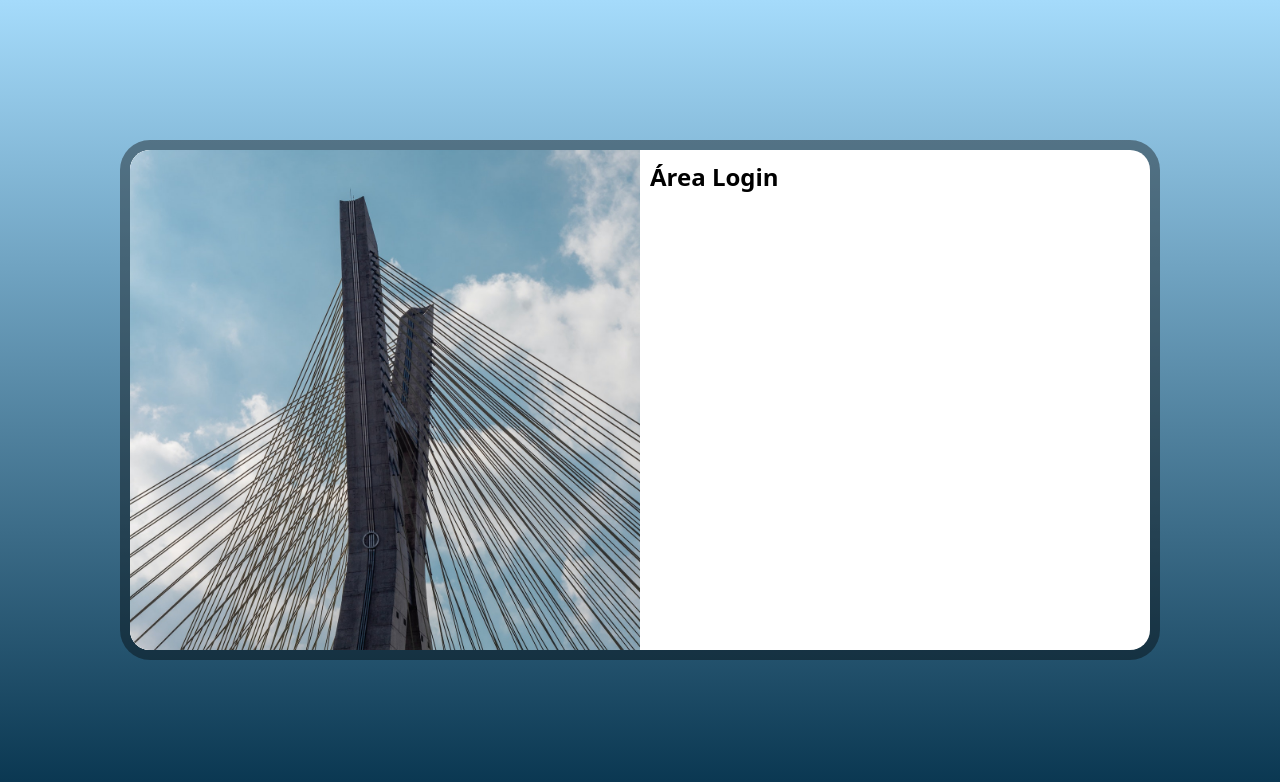
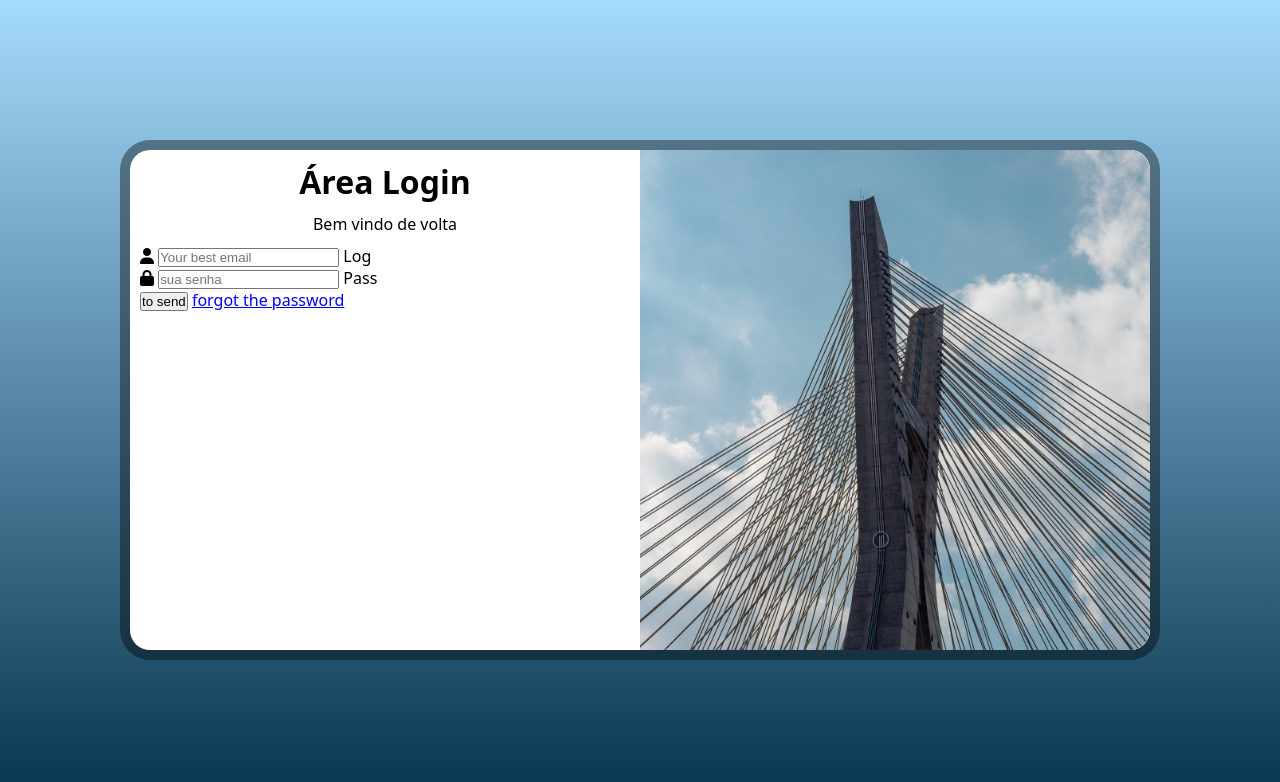
Before and after one commit to NayIubriniz/Projeto-Login, a plain HTML site: page index.html in a window 1280 px wide. Drawn offline with Linux system fonts and the light colour scheme.

Commit message:
form-in-progress

```diff
--- a/estilos/mq.css
+++ b/estilos/mq.css
@@ -31,12 +31,15 @@
         width: 1020px;
     }
     section#login > div#img{
-        float: left;
+        float: right;
         width: 50%;
         height: 100%;
     }
     section#login div#form{
-        float: right;
+        float: left;
         width: 50%;
     }
+    div#form > h1{
+        font-size: 2em;
+    }
 }
--- a/estilos/style.css
+++ b/estilos/style.css
@@ -38,7 +38,7 @@ section#login{
     box-shadow: 0px 0px 0px 10px rgba(0, 0, 0, 0.397);
 
     transition: width .3s, height .3s;
-    -o-transition-timing-function: ease;
+    -moz-transition-timing-function: ease;
 }
 section#login div#img{
     display: block;
@@ -53,3 +53,11 @@ section#login > div#form{
         display: block;
         padding: 10px;
 }
+div#form > h1{
+    text-align: center;
+    margin-bottom: 10px;
+}
+div#form > p{
+    text-align: center;
+    margin-bottom: 10px;
+}
--- a/index.html
+++ b/index.html
@@ -1,11 +1,12 @@
 <!DOCTYPE html>
-<html lang="en">
+<html lang="pt-br">
 <head>
     <meta charset="UTF-8">
     <meta http-equiv="X-UA-Compatible" content="IE=edge">
     <meta name="viewport" content="width=device-width, initial-scale=1.0">
     <link rel="stylesheet" href="estilos/style.css">
     <link rel="stylesheet" href="estilos/mq.css">
+    <script src="https://kit.fontawesome.com/f8b06bd311.js" crossorigin="anonymous"></script>
     <title>Formulário</title>
 </head>
 <body>
@@ -16,7 +17,23 @@
             </div>
             <div id="form">
                 <h1>Área Login</h1>
-                <form action="login" method="post"></form>
+                <p>Bem vindo de volta</p>
+                <form action="login" method="post" autocomplete="on">
+                    <div class="campo">
+                        <i class="fa-solid fa-user"></i></label>
+                        <input type="email" name="login" id="ilogin" placeholder="Your best email" autocomplete="email" required maxlength="30">
+                        <label for="login">Log</label>
+                    </div>
+                    <div>
+                        <i class="fa-solid fa-lock"></i></label>
+                        <input type="password" name="pass" id="ipass" placeholder="sua senha" autocomplete="current-password" required minlength="8" maxlength="10">
+                        <label for="login">Pass</label>
+                    </div>
+                    <input type="submit" value="to send">
+                    <a href="esqueci.html">
+                        forgot the password
+                    </a>
+                </form>
             </div>
         </section>
     </main>
```
